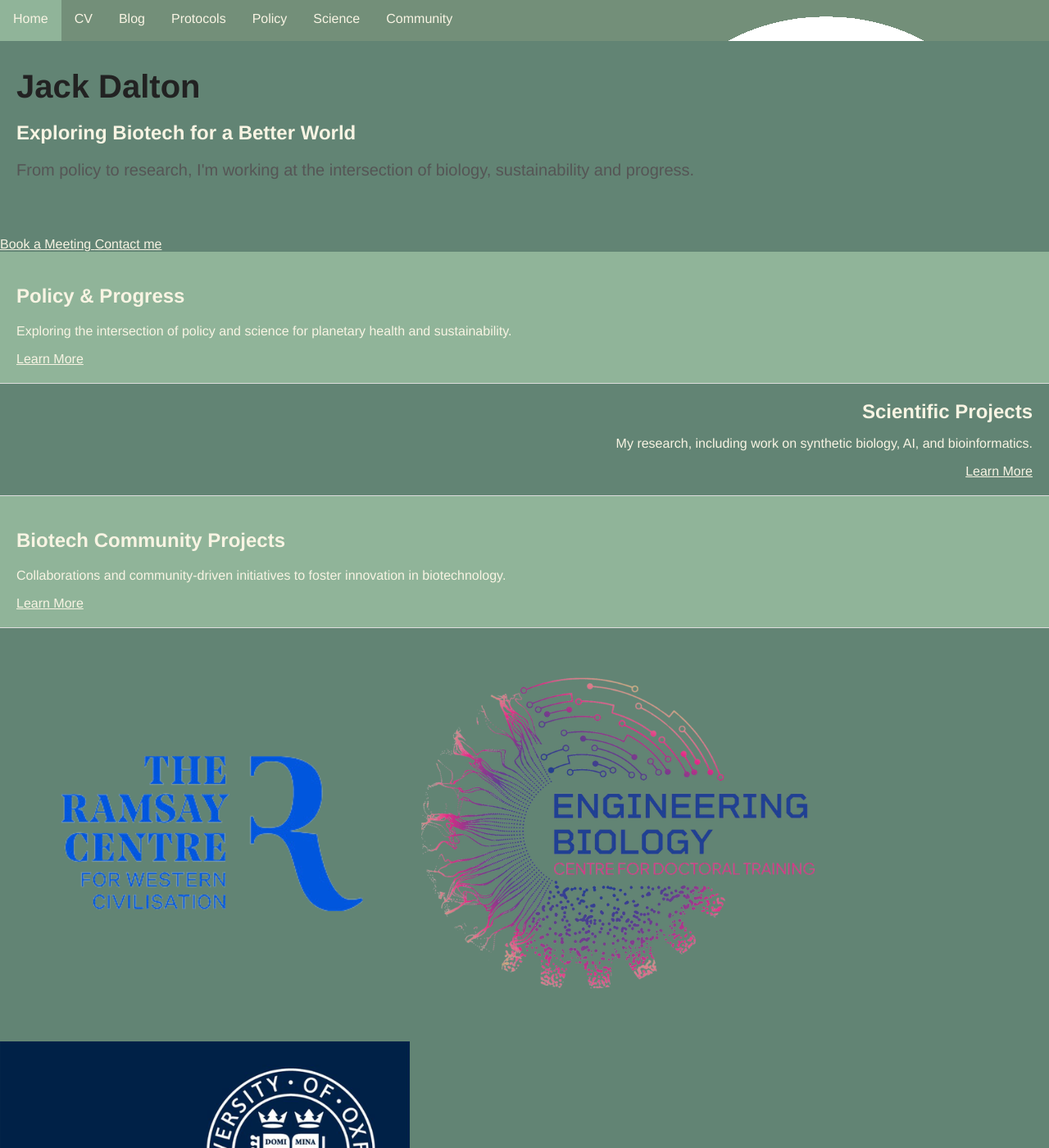
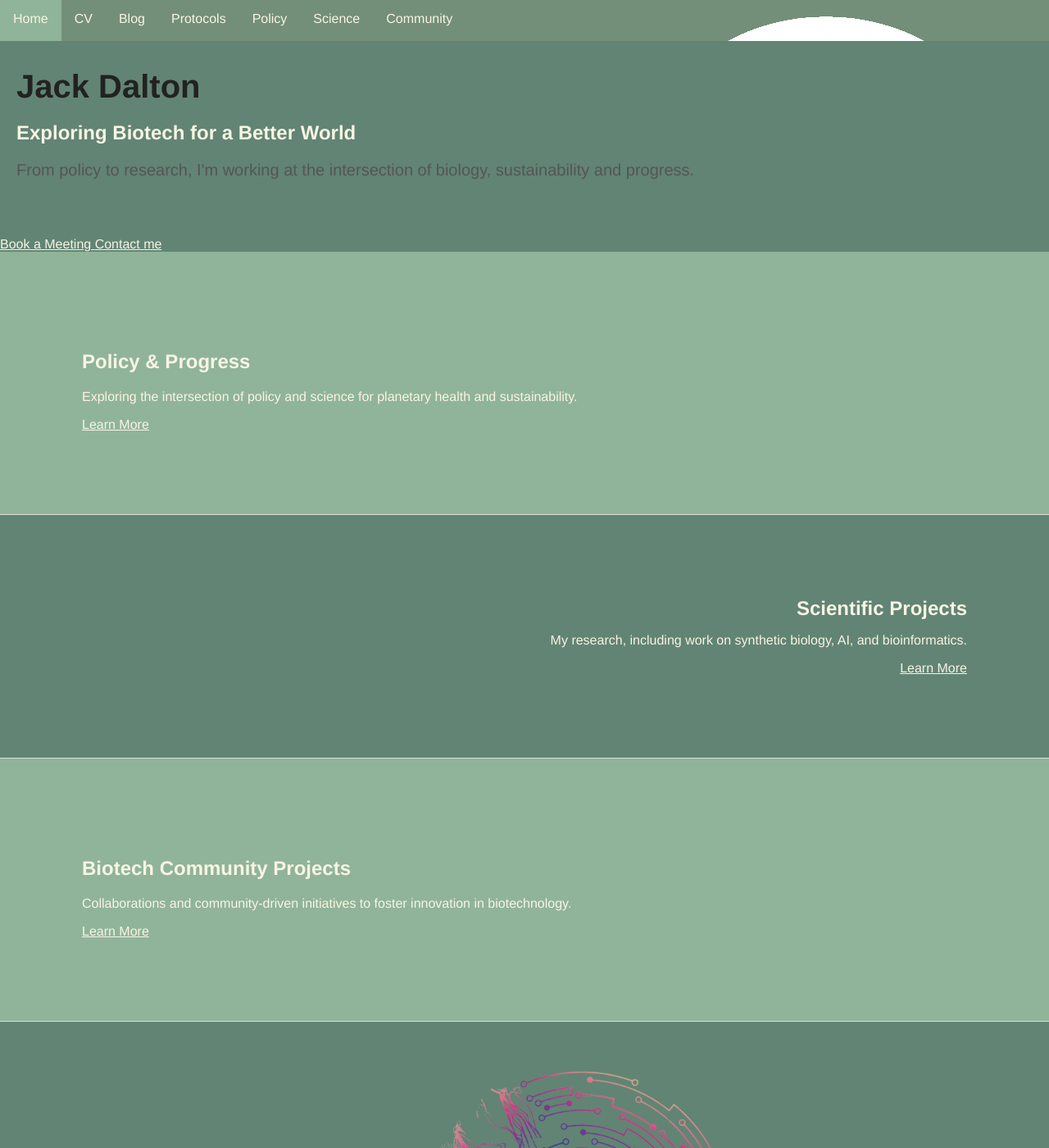
Before and after one commit to JackATDalton/JackATDalton.github.io, a Jekyll site: the page built from index.html, in a window 1280 px wide and 1400 px high. Shown: the whole window at 82% size. Built offline with Jekyll 4.4.1, drawn with Linux system fonts in a browser that asks for light colours; some web fonts are replaced.

Commit message:
adding padding to buttons and subsection

```diff
--- a/stylesheets/style.css
+++ b/stylesheets/style.css
@@ -84,7 +84,7 @@
 
 .subsection {
  width: 100%; /* Full width */
-  padding: 20px; /* Add spacing inside */
+  padding: 100px; /* Add spacing inside */
   border-bottom: 1px solid #ddd; /* Optional: separate subsections with a line */
 }
 .subsection:nth-child(even) {
@@ -132,7 +132,7 @@
   text-decoration: none!important; /* Removes underline for links */
   text-align: center; /* Centers text */
   margin:.3em;
-  padding: .8em;
+  padding: 100px;
 
 }
 .button:hover {
```
